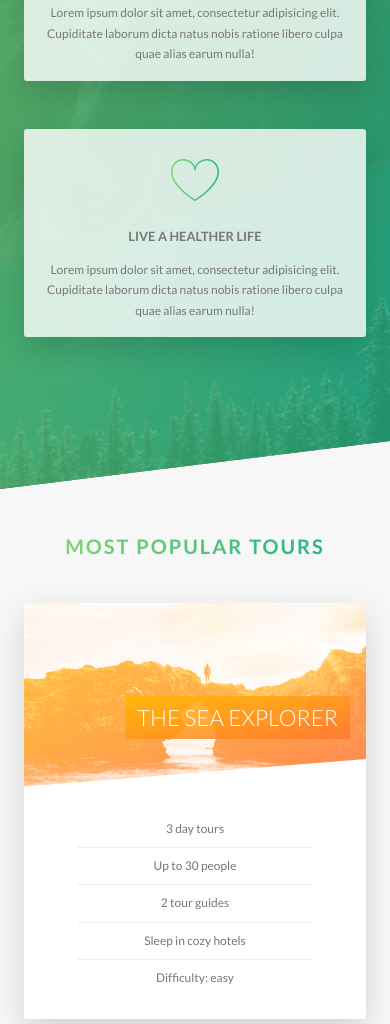
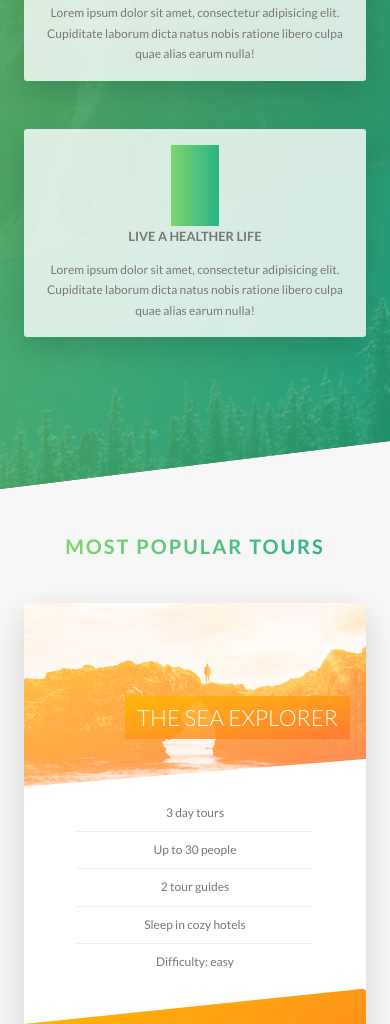
Before and after one commit to hose347/Natourous, a website: page index.html in a window 390 px wide. Shown: the part 2179-3203 px from the top of the page. Drawn offline with Linux system fonts and the light colour scheme.

Commit message:
card section media queries

```diff
--- a/sass/components/_card.scss
+++ b/sass/components/_card.scss
@@ -179,4 +179,48 @@
     font-size: 7rem;
     font-weight: 100;
   }
+
+  @include respond(tab-port) {
+    height: auto;
+    border-radius: 3px;
+    background-color: $color-white;
+    box-shadow: 0 1.5rem 4rem rgba($color-black, $alpha: 0.15);
+
+    &__side {
+      height: auto;
+      position: relative;
+      box-shadow: none;
+
+      &--back {
+        transform: rotateY(0);
+        clip-path: polygon(0 15%, 100% 0, 100% 100%, 0% 100%);
+      }
+    }
+
+    &__details {
+      padding: 1rem 3rem;
+    }
+
+    &:hover &__side--front {
+      transform: rotateY(0);
+    }
+
+    // Front side styling
+    &__cta {
+      position: relative;
+      top: 0;
+      left: 0;
+      transform: translate(0);
+      width: 100%;
+      padding: 7rem 4rem 4rem 4rem;
+    }
+
+    &__price-box {
+      margin-bottom: 3rem;
+    }
+
+    &__price-value {
+      font-size: 4rem;
+    }
+  }
 }
--- a/sass/components/_feature-box.scss
+++ b/sass/components/_feature-box.scss
@@ -24,7 +24,6 @@
       $color-primary-light,
       $color-primary-dark
     );
-    -webkit-background-clip: text;
     color: transparent;
 
     @include respond(tab-port) {
```
Also changed, not shown: css/style.css.
